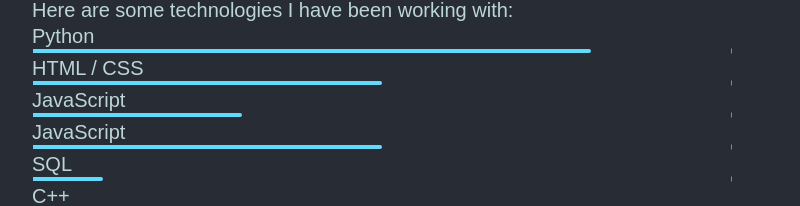
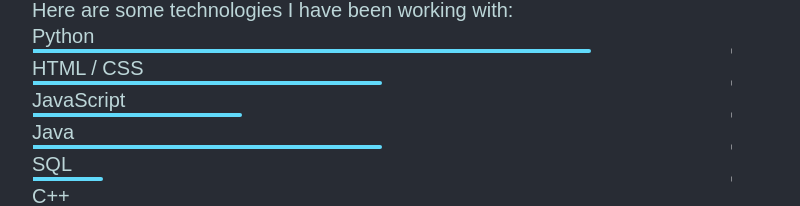
Before and after one commit to jgemmell124/my-site, a React (Create React App) app: page / in a window 1280 px wide. Shown: the part 1100-1306 px from the top of the page, without its empty margins (160-960 px from the left). Built offline with nearby package versions, Linux system fonts and the light colour scheme; a web font is replaced by a local one.

Commit message:
added java lang

```diff
--- a/src/components/SkillBar.js
+++ b/src/components/SkillBar.js
@@ -28,7 +28,7 @@ export default class SkillBar extends Component {
                 <BarFade tag="js" ></BarFade>
                 </div>
 
-                <p className="bar-label">JavaScript</p>
+                <p className="bar-label">Java</p>
                 <div class="container">
                 <BarFade tag="java" ></BarFade>
                 </div>
```
